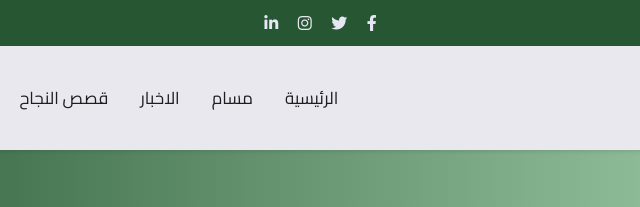
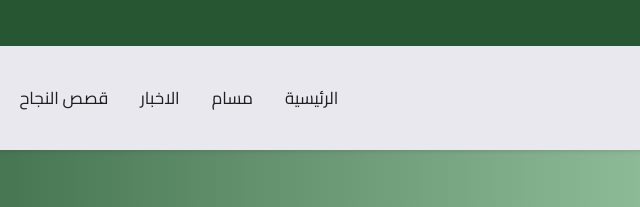
Before and after one commit to alzoghrwry/masam_project, a plain HTML site: page page/about.html in a window 1280 px wide. Shown: the top 207 px of the page, 297-937 px from the left. Drawn offline with Linux system fonts and the light colour scheme.

Commit message:
remove social media icon form top header

```diff
--- a/page/about.html
+++ b/page/about.html
@@ -18,12 +18,7 @@
     <div class="lanug">
       <button class="lan">Enghish</button>
     </div>
-    <div class="social-icons">
-      <a href="#"><i class="fab fa-facebook-f"></i></a>
-      <a href="#"><i class="fab fa-twitter"></i></a>
-      <a href="#"><i class="fab fa-instagram"></i></a>
-      <a href="#"><i class="fab fa-linkedin-in"></i></a>
-    </div>
+
     <button id="theme-toggle" aria-label="تبديل الوضع">
   <i class="fas fa-moon" id="icon-dark"></i>
   <i class="fas fa-sun" id="icon-light" style="display: none;"></i>
```
Also changed, not shown: page/news.html (+1 -6 lines), page/story.html (+1 -6 lines).
